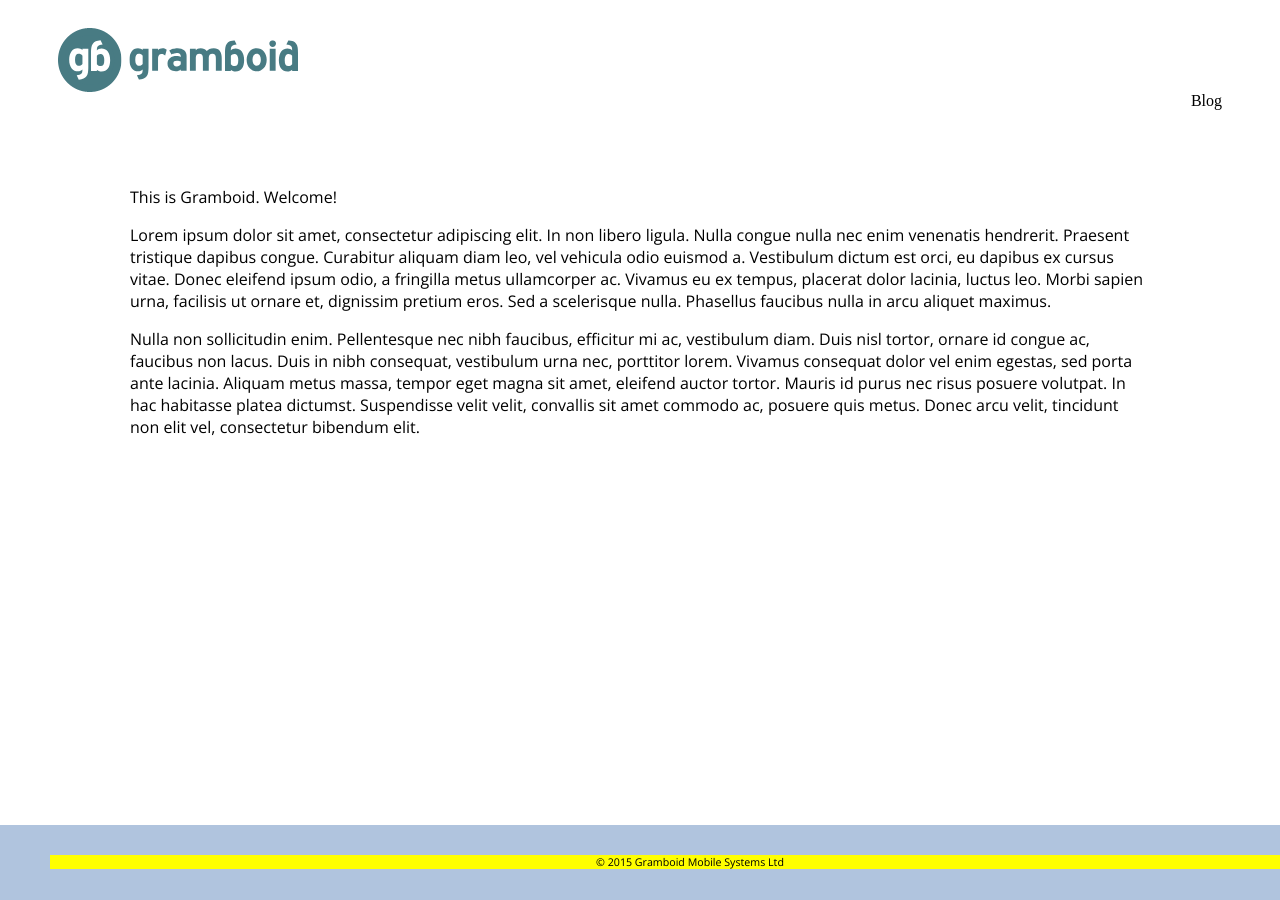
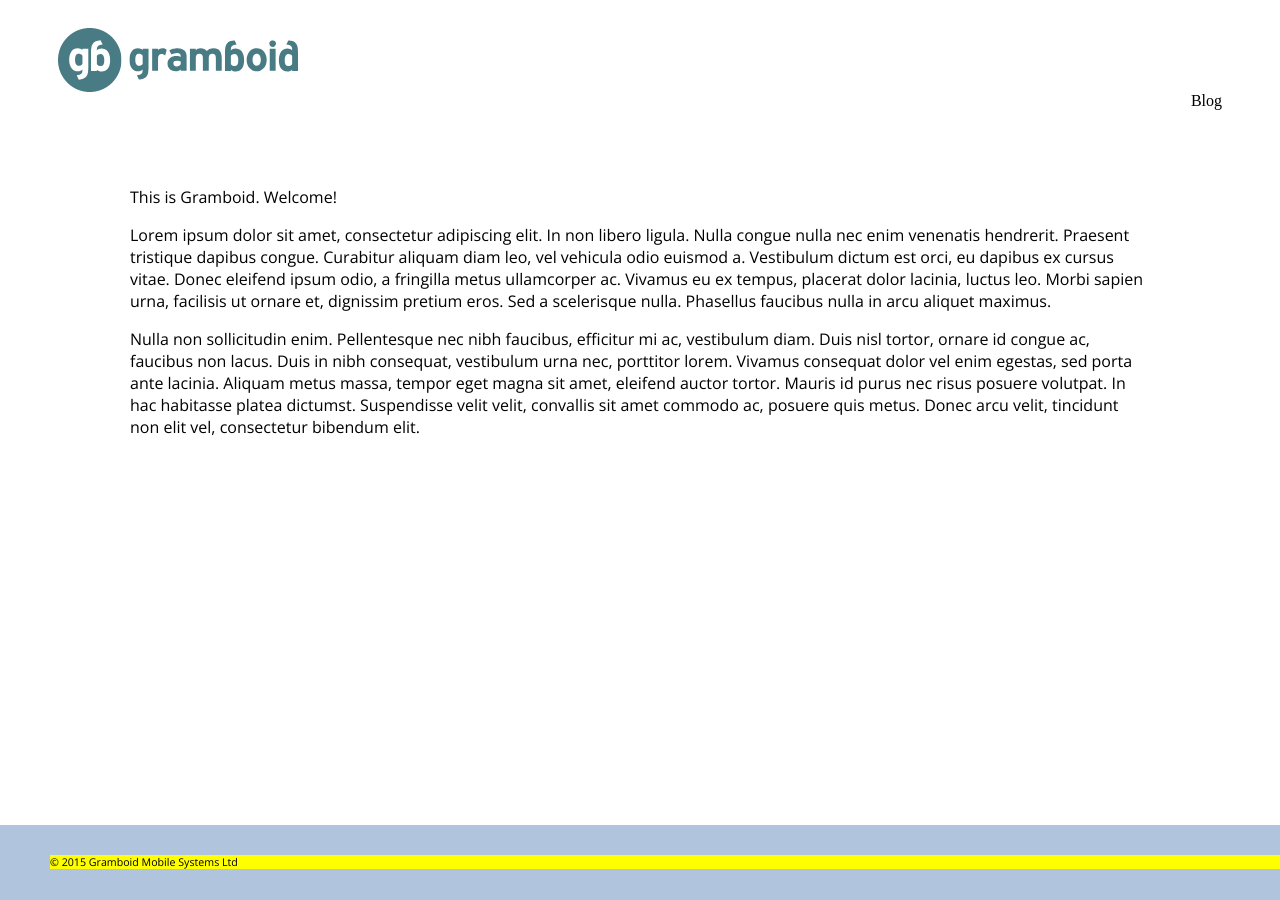
Before and after one commit to gramboid/gramboid.github.io, a Jekyll site: the page built from index.md, in a window 1280 px wide. Built offline with Jekyll 4.4.1, drawn with Linux system fonts in a browser that asks for light colours.

Commit message:
Update default.html

```diff
--- a/_layouts/default.html
+++ b/_layouts/default.html
@@ -41,7 +41,8 @@
     font-size: 8pt;
     font-weight: 300;
     background-color: #ffff00;
-
+    margin-left: auto;
+    margin-right: auto;
   }
 
 </style>
@@ -84,7 +85,7 @@
 </div>
 
 <div class="footer">
-<p class="footer" align="center">
+<p class="footer">
 &copy; 2015 Gramboid Mobile Systems Ltd
 </p>
 </div>
```
